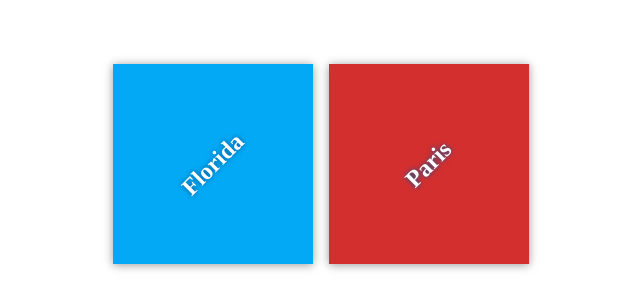
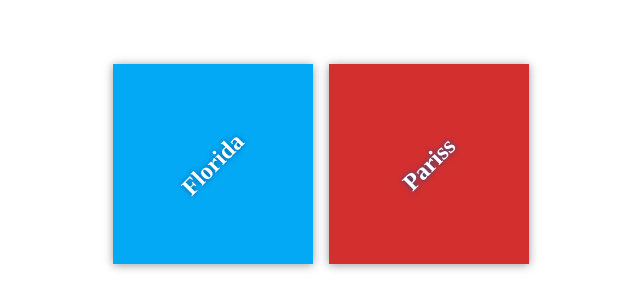
Before and after one commit to jasminedavids/my-travel-plans, a plain HTML site: page index.html in a window 1280 px wide. Shown: the part 236-544 px from the top of the page, 319-959 px from the left. Drawn offline with Linux system fonts and the light colour scheme.

Commit message:
Paris title change

```diff
--- a/index.html
+++ b/index.html
@@ -15,7 +15,7 @@
             </div>
 
             <div class="destination" id="paris">
-                <h2>Paris</h2>
+                <h2>Pariss</h2>
             </div>
         </div>
     </div>
```
